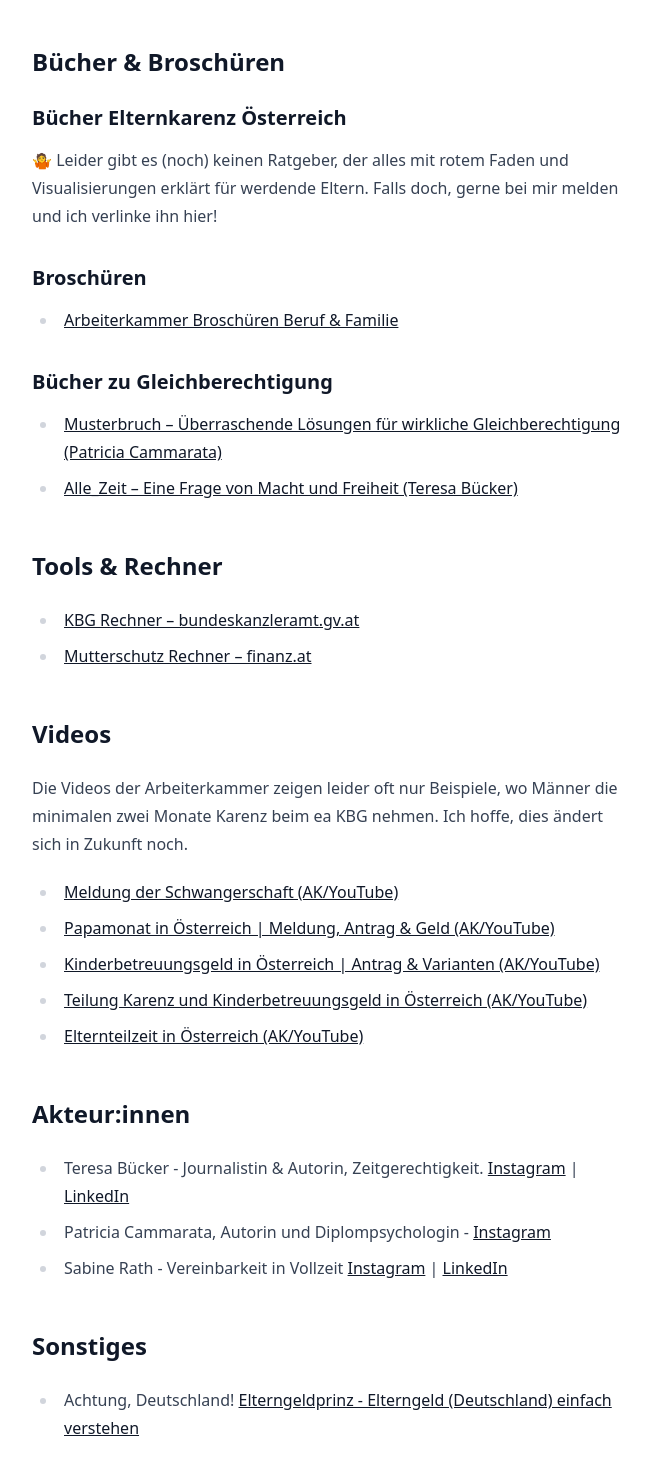
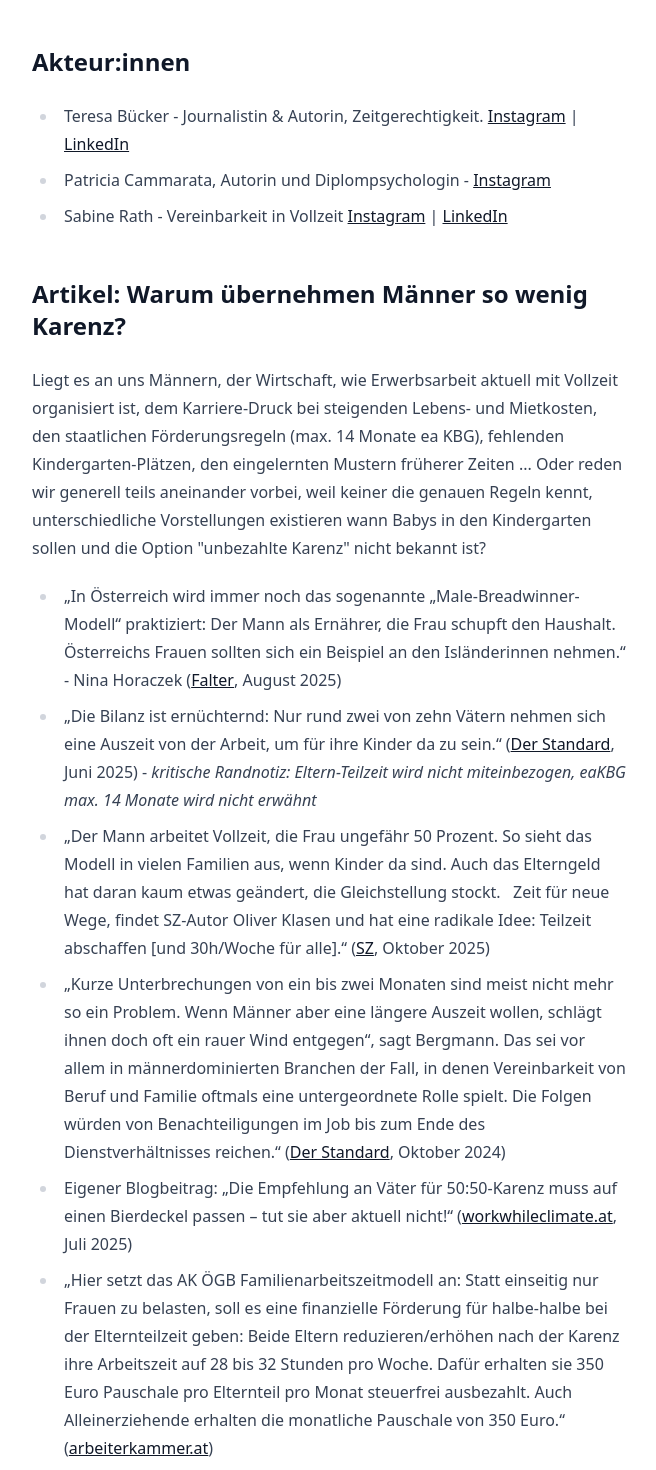
Before and after one commit to mandrasch/karenz-wizard, a SvelteKit app: page /infothek in a window 1280 px wide. Shown: the part 420-1890 px from the top of the page, without its empty margins (32-688 px from the left). Built offline with nearby package versions, Linux system fonts and the light colour scheme.

Commit message:
chore: update infothek

```diff
--- a/src/routes/infothek/+page.svelte
+++ b/src/routes/infothek/+page.svelte
@@ -8,6 +8,98 @@
 
 	<div class="prose mt-6 space-y-12">
 		<p class="font-bold">🚧 Übersicht in Arbeit 🚧</p>
+
+		<section id="akteurinnen">
+			<h2>Akteur:innen</h2>
+
+			<ul>
+				<li>
+					Teresa Bücker - Journalistin & Autorin, Zeitgerechtigkeit. <a
+						href="https://www.instagram.com/fraeulein_tessa/?hl=de">Instagram</a
+					>
+					| <a href="https://www.linkedin.com/in/teresabuecker/">LinkedIn</a>
+				</li>
+				<li>
+					Patricia Cammarata, Autorin und Diplompsychologin - <a
+						href="https://www.instagram.com/dasnuf/?hl=de">Instagram</a
+					>
+				</li>
+				<li>
+					Sabine Rath - Vereinbarkeit in Vollzeit <a
+						href="https://www.instagram.com/sabine_rath_4_vereinbarkeit/">Instagram</a
+					>
+					| <a href="https://www.linkedin.com/in/sabine-rath/">LinkedIn</a>
+				</li>
+			</ul>
+		</section>
+
+		<section id="artikel">
+			<h2>Artikel: Warum übernehmen Männer so wenig Karenz?</h2>
+			<p>
+				Liegt es an uns Männern, der Wirtschaft, wie Erwerbsarbeit aktuell mit Vollzeit organisiert
+				ist, dem Karriere-Druck bei steigenden Lebens- und Mietkosten, den staatlichen
+				Förderungsregeln (max. 14 Monate ea KBG), fehlenden Kindergarten-Plätzen, den eingelernten
+				Mustern früherer Zeiten ... Oder reden wir generell teils aneinander vorbei, weil keiner die
+				genauen Regeln kennt, unterschiedliche Vorstellungen existieren wann Babys in den
+				Kindergarten sollen und die Option "unbezahlte Karenz" nicht bekannt ist?
+			</p>
+			<ul>
+				<li>
+					„In Österreich wird immer noch das sogenannte „Male-Breadwinner-Modell“ praktiziert: Der
+					Mann als Ernährer, die Frau schupft den Haushalt. Österreichs Frauen sollten sich ein
+					Beispiel an den Isländerinnen nehmen.“ - Nina Horaczek (<a
+						href="https://www.instagram.com/p/DNAq95nst_a">Falter</a
+					>, August 2025)
+				</li>
+				<li>
+					„Die Bilanz ist ernüchternd: Nur rund zwei von zehn Vätern nehmen sich eine Auszeit von
+					der Arbeit, um für ihre Kinder da zu sein.“ (<a
+						href="https://www.derstandard.at/story/3000000274158/vaeter-gehen-nur-kurz-oder-gar-nicht-in-elternkarenz"
+						>Der Standard</a
+					>, Juni 2025) -
+					<i
+						>kritische Randnotiz: Eltern-Teilzeit wird nicht miteinbezogen, eaKBG max. 14 Monate
+						wird nicht erwähnt</i
+					>
+				</li>
+				<li>
+					„Der Mann arbeitet Vollzeit, die Frau ungefähr 50 Prozent. So sieht das Modell in vielen
+					Familien aus, wenn Kinder da sind. Auch das Elterngeld hat daran kaum etwas geändert, die
+					Gleichstellung stockt. ⁠ ⁠ Zeit für neue Wege, findet SZ-Autor Oliver Klasen und hat eine
+					radikale Idee: Teilzeit abschaffen [und 30h/Woche für alle].⁠“ (<a
+						href="https://www.instagram.com/p/DPjk2t2j1Fp/">SZ</a
+					>, Oktober 2025)
+				</li>
+				<li>
+					„Kurze Unterbrechungen von ein bis zwei Monaten sind meist nicht mehr so ein Problem. Wenn
+					Männer aber eine längere Auszeit wollen, schlägt ihnen doch oft ein ­rauer Wind entgegen“,
+					sagt Bergmann. Das sei vor allem in männerdominierten Branchen der Fall, in denen
+					Vereinbarkeit von Beruf und Familie oftmals eine untergeordnete Rolle spielt. Die Folgen
+					würden von Benachteiligungen im Job bis zum Ende des Dienstverhältnisses reichen.“ (<a
+						href="https://www.derstandard.at/story/3000000240848/immer-weniger-maenner-gehen-in-karenz-woran-liegt-das"
+						>Der Standard</a
+					>, Oktober 2024)
+				</li>
+
+				<li>
+					Eigener Blogbeitrag: „Die Empfehlung an Väter für 50:50-Karenz muss auf einen Bierdeckel
+					passen – tut sie aber aktuell nicht!“ (<a
+						href="https://workwhileclimate.at/die-empfehlung-an-vaeter-fuer-5050-karenz-muss-auf-einen-bierdeckel-passen-tut-sie-aber-aktuell-nicht/"
+						>workwhileclimate.at</a
+					>, Juli 2025)
+				</li>
+				<li>
+					„Hier setzt das AK ÖGB Familienarbeitszeitmodell an: Statt einseitig nur Frauen zu
+					belasten, soll es eine finanzielle Förderung für halbe-halbe bei der Elternteilzeit geben:
+					Beide Eltern reduzieren/erhöhen nach der Karenz ihre Arbeitszeit auf 28 bis 32 Stunden pro
+					Woche. Dafür erhalten sie 350 Euro Pauschale pro Elternteil pro Monat steuerfrei
+					ausbezahlt. Auch Alleinerziehende erhalten die monatliche Pauschale von 350 Euro.“ (<a
+						href="https://www.arbeiterkammer.at/interessenvertretung/arbeitundsoziales/frauen/Halbe-halbe-statt-Herdpraemie.html"
+						>arbeiterkammer.at</a
+					>)
+				</li>
+			</ul>
+		</section>
 
 		<section id="literatur">
 			<h2>Bücher &amp; Broschüren</h2>
@@ -94,30 +186,6 @@
 			</ul>
 		</section>
 
-		<section id="akteurinnen">
-			<h2>Akteur:innen</h2>
-
-			<ul>
-				<li>
-					Teresa Bücker - Journalistin & Autorin, Zeitgerechtigkeit. <a
-						href="https://www.instagram.com/fraeulein_tessa/?hl=de">Instagram</a
-					>
-					| <a href="https://www.linkedin.com/in/teresabuecker/">LinkedIn</a>
-				</li>
-				<li>
-					Patricia Cammarata, Autorin und Diplompsychologin - <a
-						href="https://www.instagram.com/dasnuf/?hl=de">Instagram</a
-					>
-				</li>
-				<li>
-					Sabine Rath - Vereinbarkeit in Vollzeit <a
-						href="https://www.instagram.com/sabine_rath_4_vereinbarkeit/">Instagram</a
-					>
-					| <a href="https://www.linkedin.com/in/sabine-rath/">LinkedIn</a>
-				</li>
-			</ul>
-		</section>
-
 		<section id="sonstiges">
 			<h2>Sonstiges</h2>
 			<ul>
```
